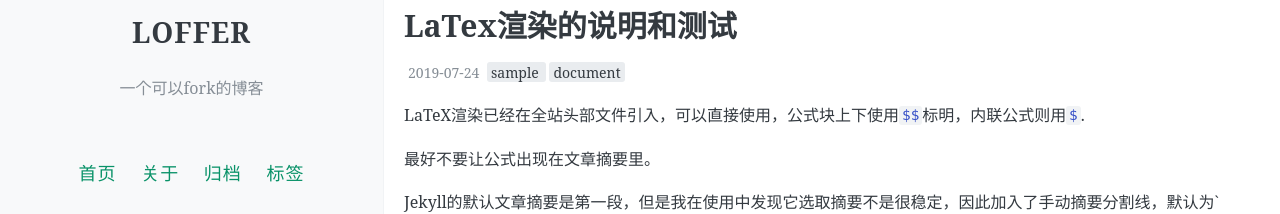
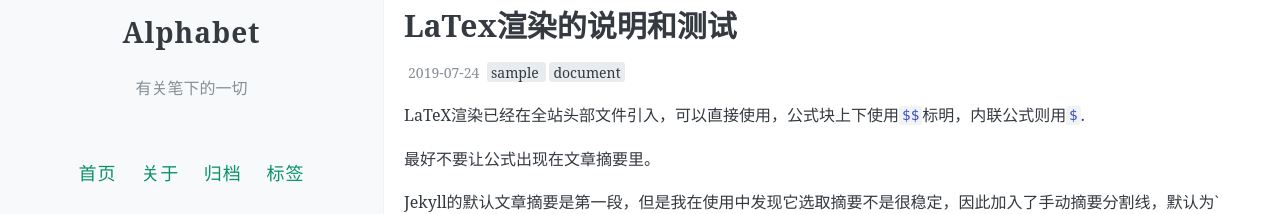
Before and after one commit to Callmecdplz/Alphabet, a Jekyll site: the page built from index.html, in a window 1280 px wide. Shown: the part 290-504 px from the top of the page. Built offline with Jekyll 4.4.1, drawn with Linux system fonts in a browser that asks for light colours; the list of posts is cut into pages by our own code; comment, search, counter and statistics services are not loaded.

Commit message:
Update _config.yml

```diff
--- a/_config.yml
+++ b/_config.yml
@@ -7,8 +7,8 @@
 # 井号后面的文字是说明文档，不会被程序读取。
 
 # 描述/签名
-name: LOFFER
-description: 一个可以fork的博客
+name: Alphabet
+description: 有关笔下的一切
 
 # 输入你的网站域名（如果你没有添加自己的域名，而是直接用GitHub pages分配的域名的话可以省略）
 url:
```
